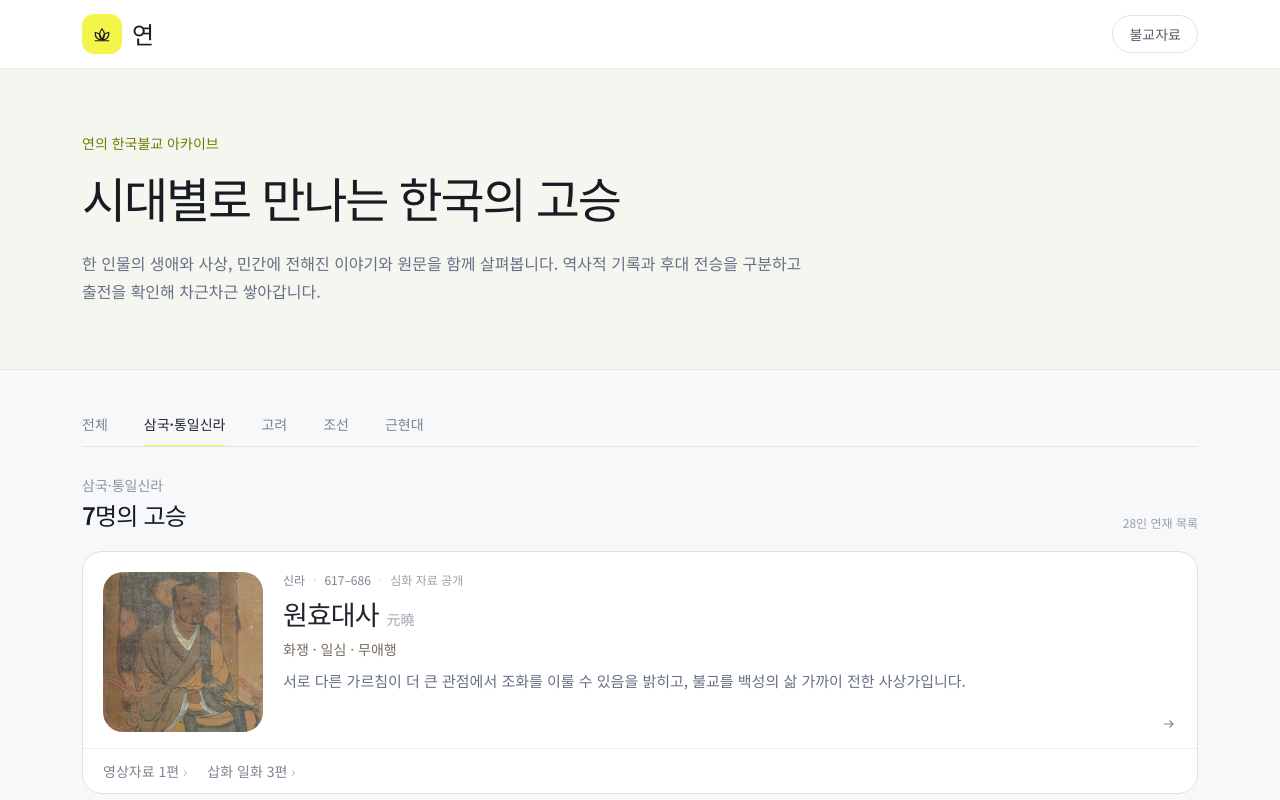
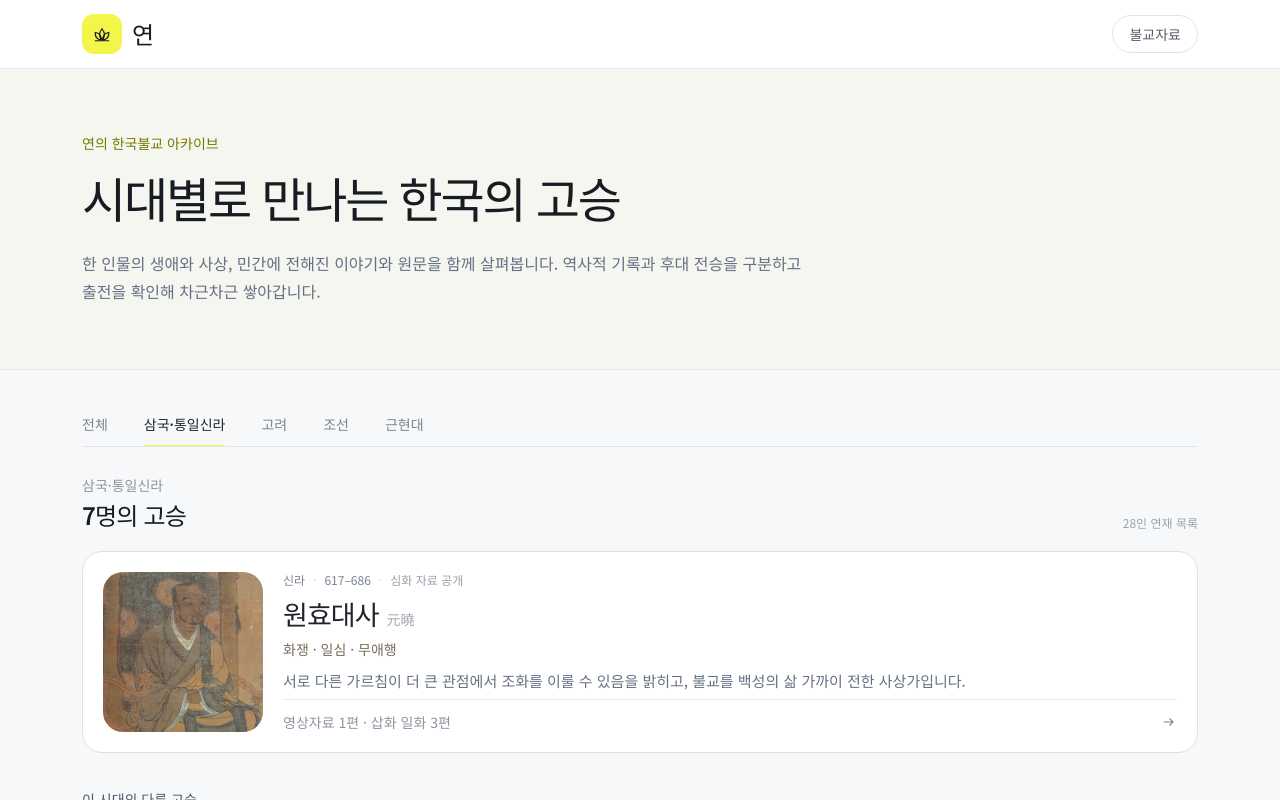
Before and after one commit to bcrow1102/yun, a Next.js app: page /resources/masters in a window 1280 px wide. Both pictures are taken after a click on the button "삼국·통일신라". Shown: the top 800 px of the page. Built offline with nearby package versions, Linux system fonts and the light colour scheme.

Commit message:
Refine master archive navigation and era cards

```diff
--- a/app/resources/masters/page.tsx
+++ b/app/resources/masters/page.tsx
@@ -53,29 +53,6 @@ function getResourceMeta(master: Master) {
     }
 
     return items.join(" · ");
-}
-
-function getResourceLinks(master: Master) {
-    const videoCount = getVideoCount(master);
-    const illustratedCount = illustratedStoryCounts[master.slug] ?? 0;
-
-    const links: { href: string; label: string }[] = [];
-
-    if (videoCount > 0) {
-        links.push({
-            href: `/resources/masters/${master.slug}/videos`,
-            label: `영상자료 ${videoCount}편`,
-        });
-    }
-
-    if (illustratedCount > 0) {
-        links.push({
-            href: `/resources/masters/${master.slug}/illustrations`,
-            label: `삽화 일화 ${illustratedCount}편`,
-        });
-    }
-
-    return links;
 }
 
 function getStatusText(master: Master) {
@@ -200,15 +177,15 @@ function MasterPortrait({ master }: { master: Master }) {
 }
 
 function RepresentativeCard({ master }: { master: Master }) {
-    const resourceLinks = getResourceLinks(master);
+    const resourceMeta = getResourceMeta(master);
     const statusText = getStatusText(master);
 
     return (
-        <article className="group mt-5 overflow-hidden rounded-[20px] border border-[#DEE1DB] bg-white transition-colors duration-200 hover:border-[#BFC4B8]">
-            <Link
-                href={`/resources/masters/${master.slug}`}
-                className="block p-4 md:flex md:items-stretch md:gap-5 md:p-5 md:pb-4"
-            >
+        <Link
+            href={`/resources/masters/${master.slug}`}
+            className="group mt-5 block overflow-hidden rounded-[20px] border border-[#DEE1DB] bg-white transition-colors duration-200 hover:border-[#BFC4B8]"
+        >
+            <article className="p-4 md:flex md:items-stretch md:gap-5 md:p-5">
                 <div className="flex items-start gap-4 md:contents">
                     <MasterPortrait master={master} />
 
@@ -248,8 +225,12 @@ function RepresentativeCard({ master }: { master: Master }) {
                             {master.introduction}
                         </p>
 
-                        <div className="mt-auto hidden items-center justify-end pt-3 text-[#7B8490] md:flex">
-                            <span className="transition-transform duration-200 group-hover:translate-x-0.5 group-hover:text-[#20242B]">
+                        <div className="mt-auto hidden items-center justify-between gap-4 border-t border-[#ECEEEA] pt-3 md:flex">
+                            <p className="min-w-0 truncate text-sm text-[#8B95A1]">
+                                {resourceMeta || "관련 자료 준비 중"}
+                            </p>
+
+                            <span className="shrink-0 text-[#7B8490] transition-transform duration-200 group-hover:translate-x-0.5 group-hover:text-[#20242B]">
                                 <ArrowMark />
                             </span>
                         </div>
@@ -259,34 +240,18 @@ function RepresentativeCard({ master }: { master: Master }) {
                 <p className="mt-3 line-clamp-2 break-keep text-sm font-normal leading-6 text-[#667085] md:hidden">
                     {master.introduction}
                 </p>
-            </Link>
 
-            <div className="border-t border-[#ECEEEA] px-4 py-3 md:px-5">
-                {resourceLinks.length ? (
-                    <nav
-                        className="flex flex-wrap items-center gap-x-5 gap-y-2"
-                        aria-label={`${master.name} 관련 자료`}
-                    >
-                        {resourceLinks.map((item) => (
-                            <Link
-                                key={item.href}
-                                href={item.href}
-                                className="text-xs text-[#7B8490] transition-colors hover:text-[#20242B] md:text-sm"
-                            >
-                                {item.label}
-                                <span aria-hidden="true" className="ml-1 text-[#B0B6BE]">
-                                    ›
-                                </span>
-                            </Link>
-                        ))}
-                    </nav>
-                ) : (
-                    <p className="text-xs text-[#939AA4] md:text-sm">
-                        관련 자료 준비 중
+                <div className="mt-3 flex items-center justify-between gap-4 border-t border-[#ECEEEA] pt-3 md:hidden">
+                    <p className="min-w-0 truncate text-xs text-[#8B95A1]">
+                        {resourceMeta || "관련 자료 준비 중"}
                     </p>
-                )}
-            </div>
-        </article>
+
+                    <span className="shrink-0 text-[#7B8490] transition-transform duration-200 group-hover:translate-x-0.5 group-hover:text-[#20242B]">
+                        <ArrowMark />
+                    </span>
+                </div>
+            </article>
+        </Link>
     );
 }
 
```
